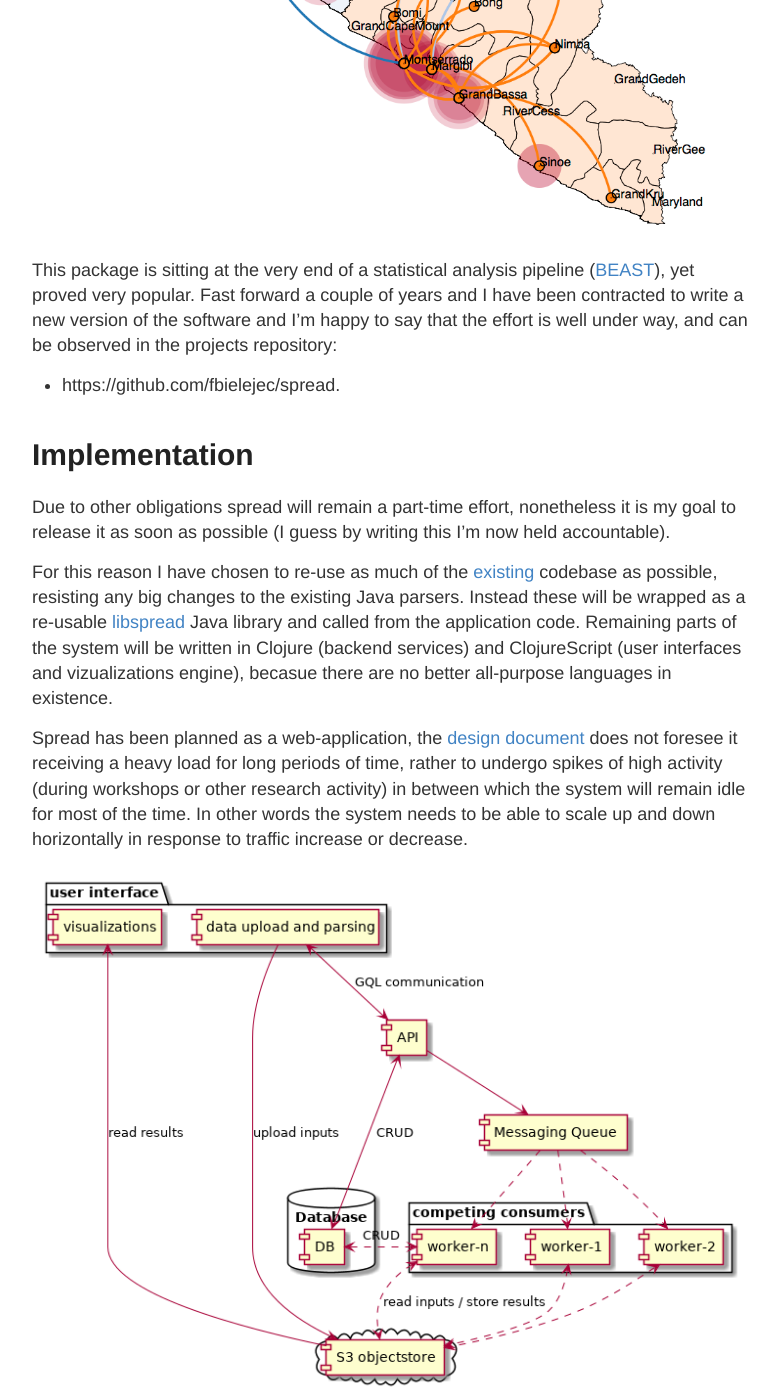
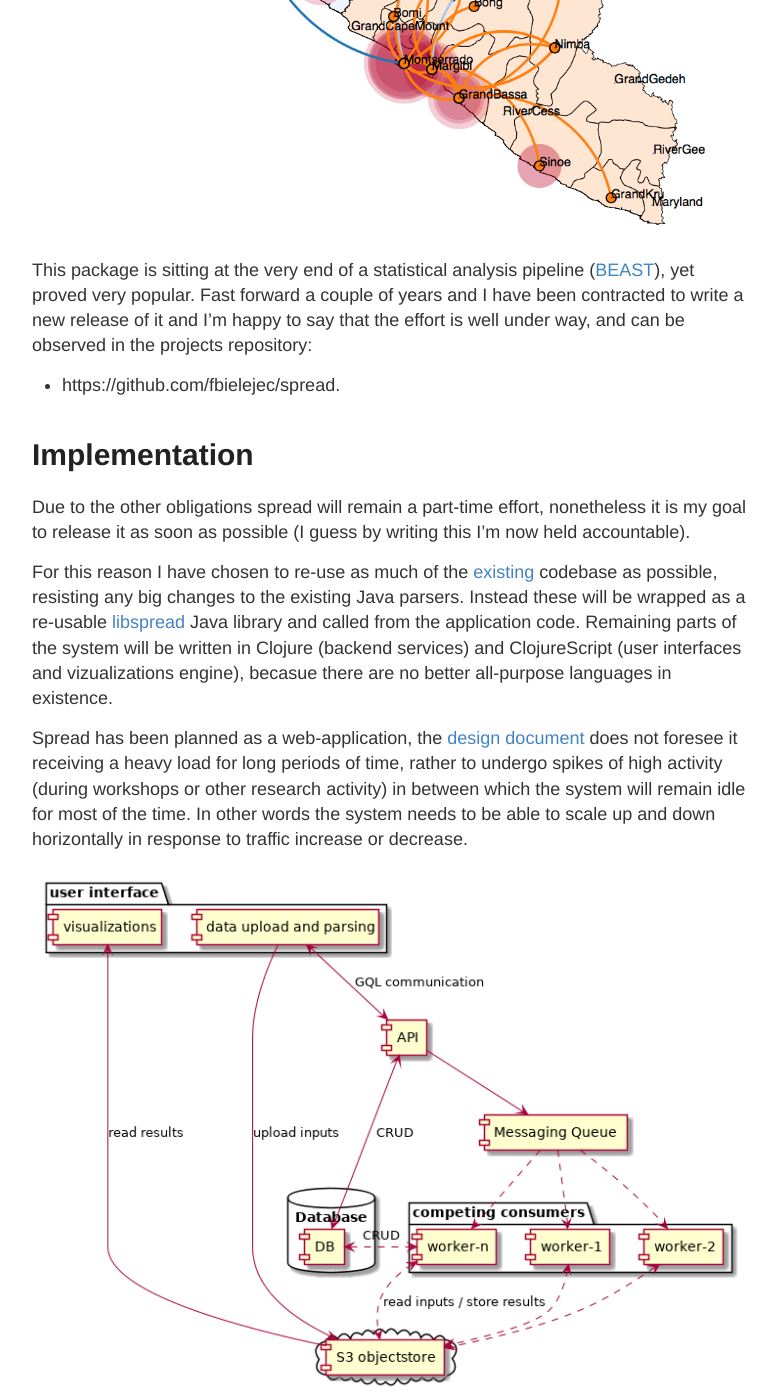
Before and after one commit to fbielejec/fbielejec.github.io, a Jekyll site: the page built from _posts/2020-12-11-spread.md, in a window 1280 px wide and 1400 px high, scrolled down 890 px. Shown: the whole window, without its empty margins (248-1026 px from the left). Built offline with Jekyll 4.4.1, drawn with Linux system fonts in a browser that asks for light colours; comment, search, counter and statistics services are not loaded; some of the changed text lies outside the part shown.

Commit message:
formatting

```diff
--- a/_posts/2020-12-11-spread.md
+++ b/_posts/2020-12-11-spread.md
@@ -9,19 +9,19 @@
 
 # <a name="intro"/> Intro
 
-As a PhD student in the [evolutionary and computational virology](https://rega.kuleuven.be/cev/ecv/projects) group led by professor [Philippe Lemey](https://scholar.google.com/citations?user=HwjuEaUAAAAJ&hl=en&oi=sra)
+As a student in the [evolutionary and computational virology](https://rega.kuleuven.be/cev/ecv/projects) group led by professor [Philippe Lemey](https://scholar.google.com/citations?user=HwjuEaUAAAAJ&hl=en&oi=sra)
 and as part of my thesis on [Continuous-time Markov Chain Models](https://github.com/fbielejec/phd-thesis) I wrote [SpreaD3](https://rega.kuleuven.be/cev/ecv/software/SpreaD3), a small software package for visualizing how viruses spread in time and space.
 
 ![_config.yml]({{ site.baseurl }}/images/2020-12-11-spread/ebov_final_cut.png)
 
 This package is sitting at the very end of a statistical analysis pipeline ([BEAST](https://github.com/beast-dev)), yet proved very popular.
-Fast forward a couple of years and I have been contracted to write a new version of the software and I'm happy to say that the effort is well under way, and can be observed in the projects repository:
+Fast forward a couple of years and I have been contracted to write a new release of it and I'm happy to say that the effort is well under way, and can be observed in the projects repository:
 
 - https://github.com/fbielejec/spread.
 
 # <a name="implementation"/> Implementation
 
-Due to other obligations spread will remain a part-time effort, nonetheless it is my goal to release it as soon as possible (I guess by writing this I'm now held accountable).
+Due to the other obligations spread will remain a part-time effort, nonetheless it is my goal to release it as soon as possible (I guess by writing this I'm now held accountable).
 
 For this reason I have chosen to re-use as much of the [existing](https://github.com/phylogeography/spreaD3) codebase as possible, resisting any big changes to the existing Java parsers.
 Instead these will be wrapped as a re-usable [libspread](https://github.com/fbielejec/spread/blob/master/pom.xml) Java library and called from the application code.
@@ -34,6 +34,7 @@
 
 This will be achived by wrapping the computationally heavy parsers, calling the _libspread_ library, as a fleet of single-threaded worker services, listening to a message queue.
 As messages get published to the queue, workers compete with one another to act on them, and the system is effectively load-balanced.
+
 With the help of automated [ECS auto-scaling](https://aws.amazon.com/blogs/containers/deep-dive-on-amazon-ecs-cluster-auto-scaling) rules, if the load increases more workers will be spawned when the queue of un-acked messages grows too large, and wind down if the system is idle.
 
 For the client - backend communication I have opted to use [GraphQL](https://graphql.org/), again dictated by the practical reasons and code-reuse, as I have ample experience with the protocol carried from other projects.
```
